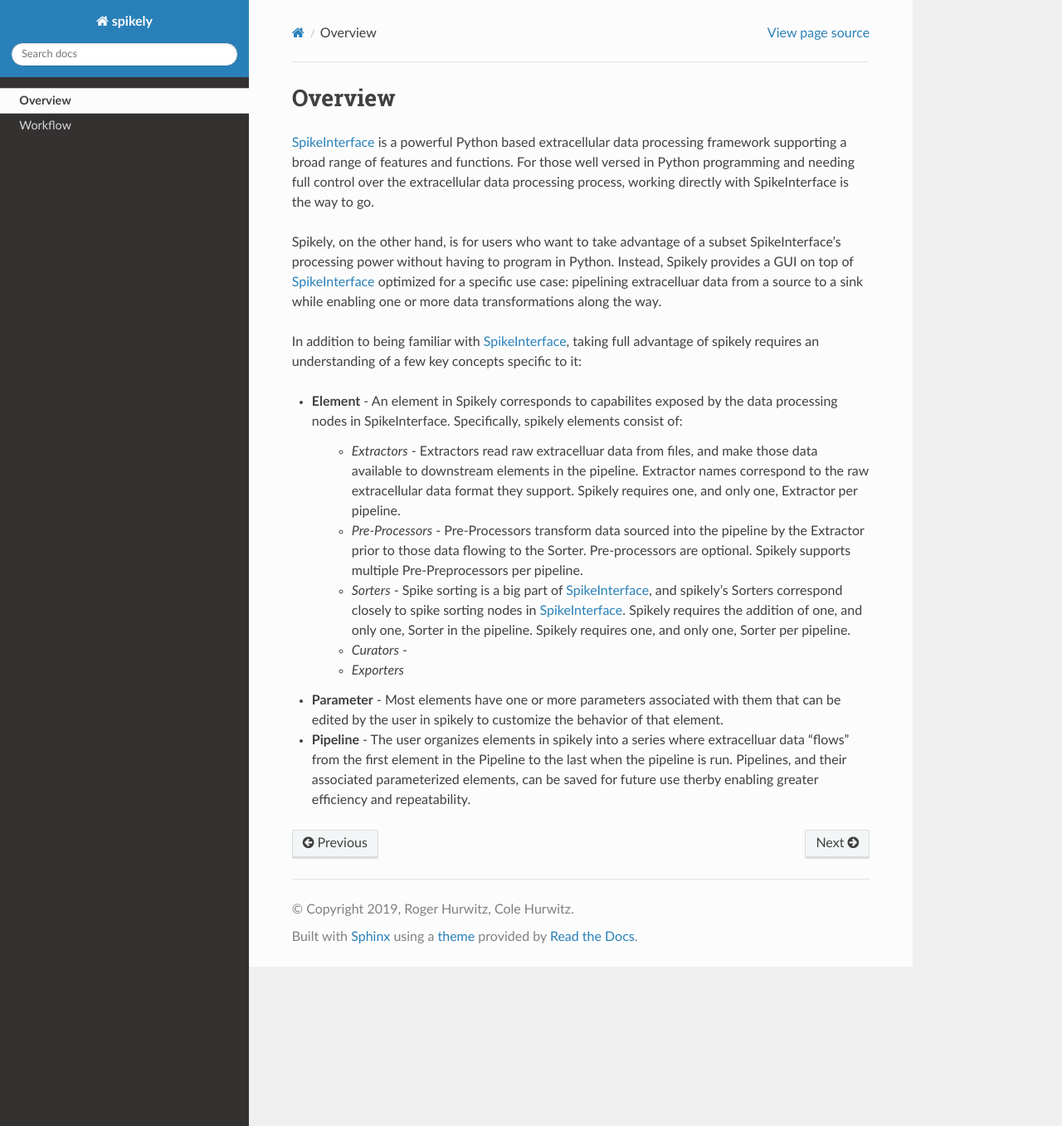
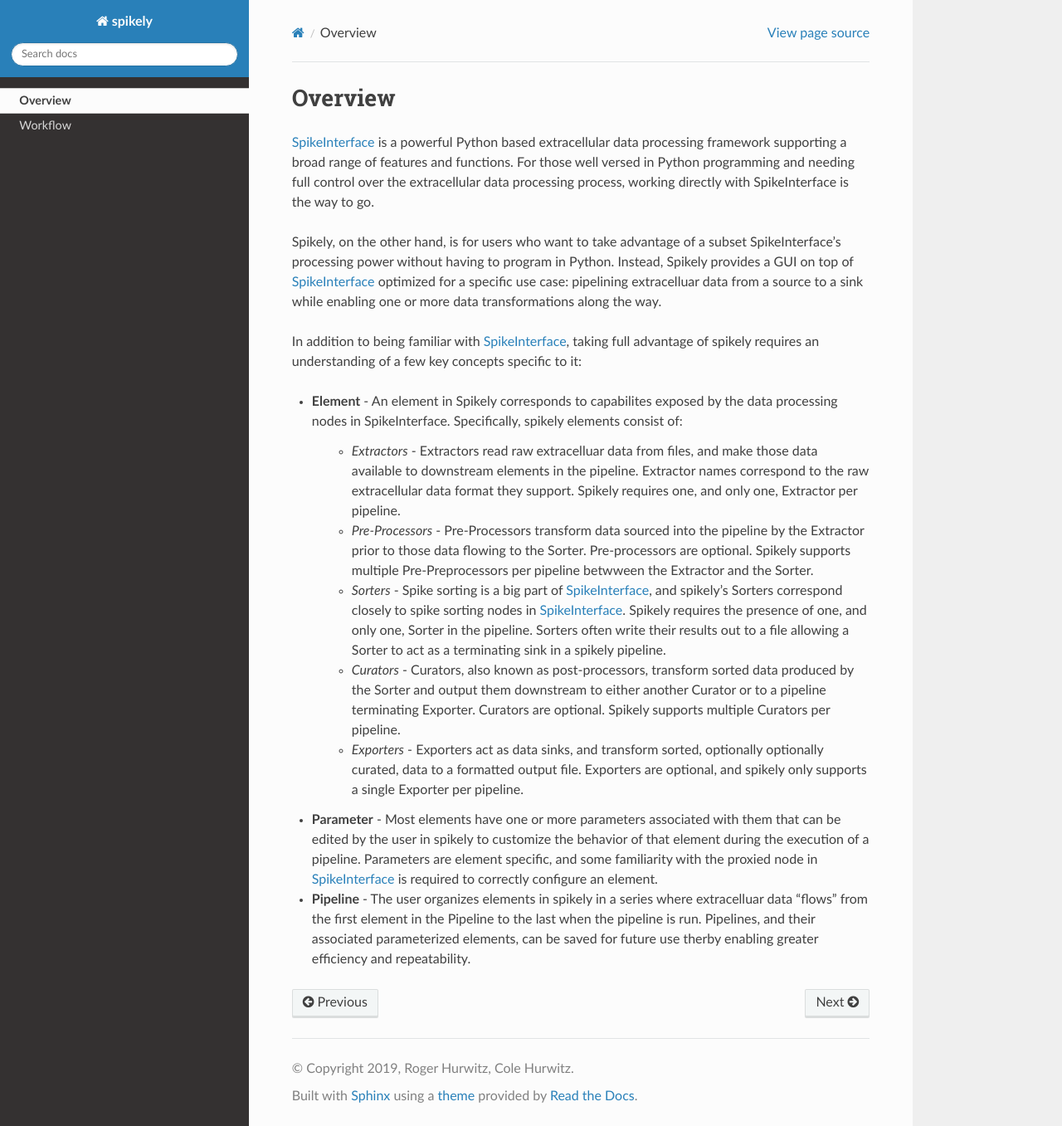
Before and after one commit to SpikeInterface/spikely, a Sphinx documentation site: the page built from docs/source/overview.rst, in a window 1280 px wide and 1357 px high. Shown: the whole window at 83% size. Built offline with Sphinx 7.4.7 and the Read the Docs theme 2.0.0, drawn with Linux system fonts in a browser that asks for light colours.

Commit message:
Documentation updates

```diff
--- a/docs/source/overview.rst
+++ b/docs/source/overview.rst
@@ -30,22 +30,31 @@
     * *Pre-Processors* - Pre-Processors transform data sourced into the
       pipeline by the Extractor prior to those data flowing to the Sorter.
       Pre-processors are optional. Spikely supports multiple Pre-Preprocessors
-      per pipeline.
+      per pipeline betwween the Extractor and the Sorter.
 
     * *Sorters* - Spike sorting is a big part of SpikeInterface_, and spikely's
       Sorters correspond closely to spike sorting nodes in SpikeInterface_.
-      Spikely requires the addition of one, and only one, Sorter in the
-      pipeline.  Spikely requires one, and only one, Sorter per pipeline.
+      Spikely requires the presence of one, and only one, Sorter in the
+      pipeline.  Sorters often write their results out to a file allowing a
+      Sorter to act as a terminating sink in a spikely pipeline.
 
-    * *Curators* -
+    * *Curators* - Curators, also known as post-processors, transform sorted
+      data produced by the Sorter and output them downstream to either another
+      Curator or to a pipeline terminating Exporter.  Curators are optional.
+      Spikely supports multiple Curators per pipeline.
 
-    * *Exporters*
+    * *Exporters* - Exporters act as data sinks, and transform sorted,
+      optionally optionally curated, data to a formatted output file.
+      Exporters are optional, and spikely only supports a single Exporter per
+      pipeline.
 
 * **Parameter** - Most elements have one or more parameters associated with
   them that can be edited by the user in spikely to customize the behavior of
-  that element.
+  that element during the execution of a pipeline. Parameters are element
+  specific, and some familiarity with the proxied node in SpikeInterface_ is
+  required to correctly configure an element.
 
-* **Pipeline** - The user organizes elements in spikely into a series where
+* **Pipeline** - The user organizes elements in spikely in a series where
   extracelluar data "flows" from the first element in the Pipeline to the last
   when the pipeline is run.  Pipelines, and their associated parameterized
   elements, can be saved for future use therby enabling greater efficiency and
```
